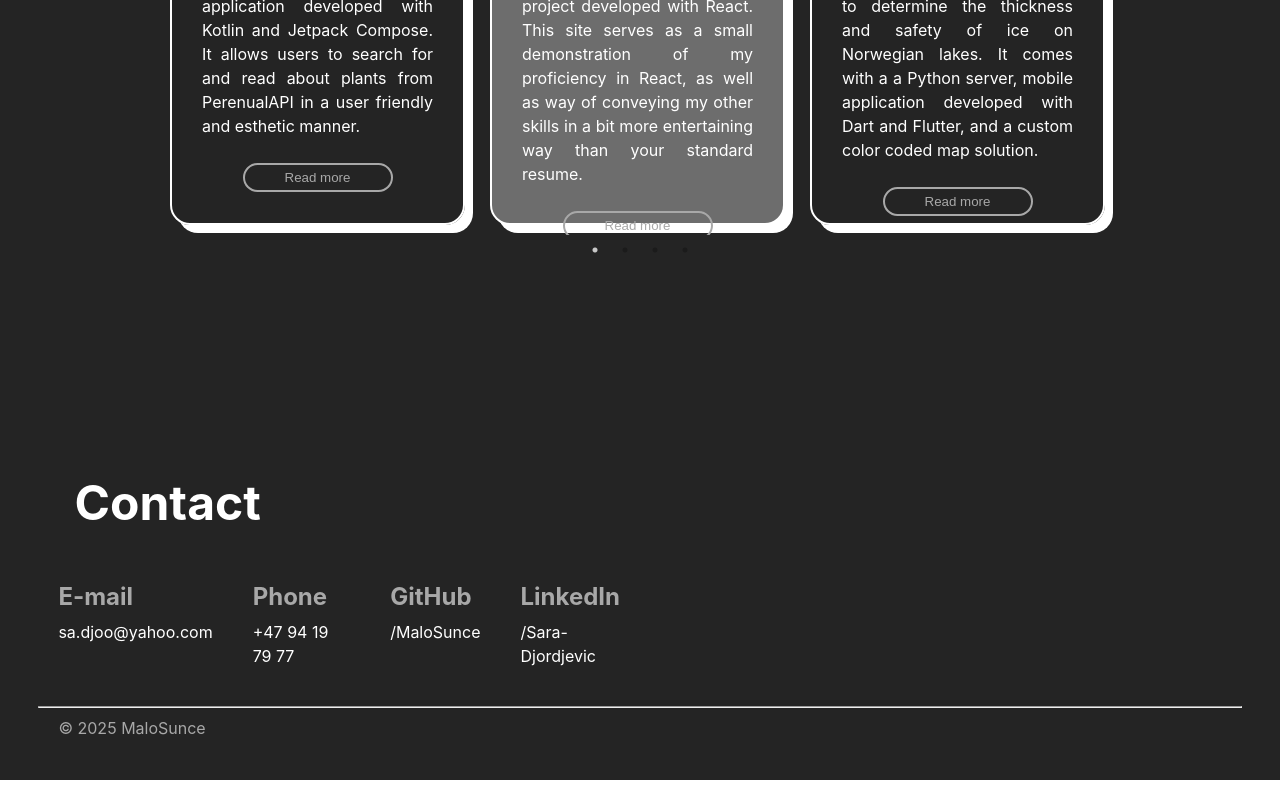
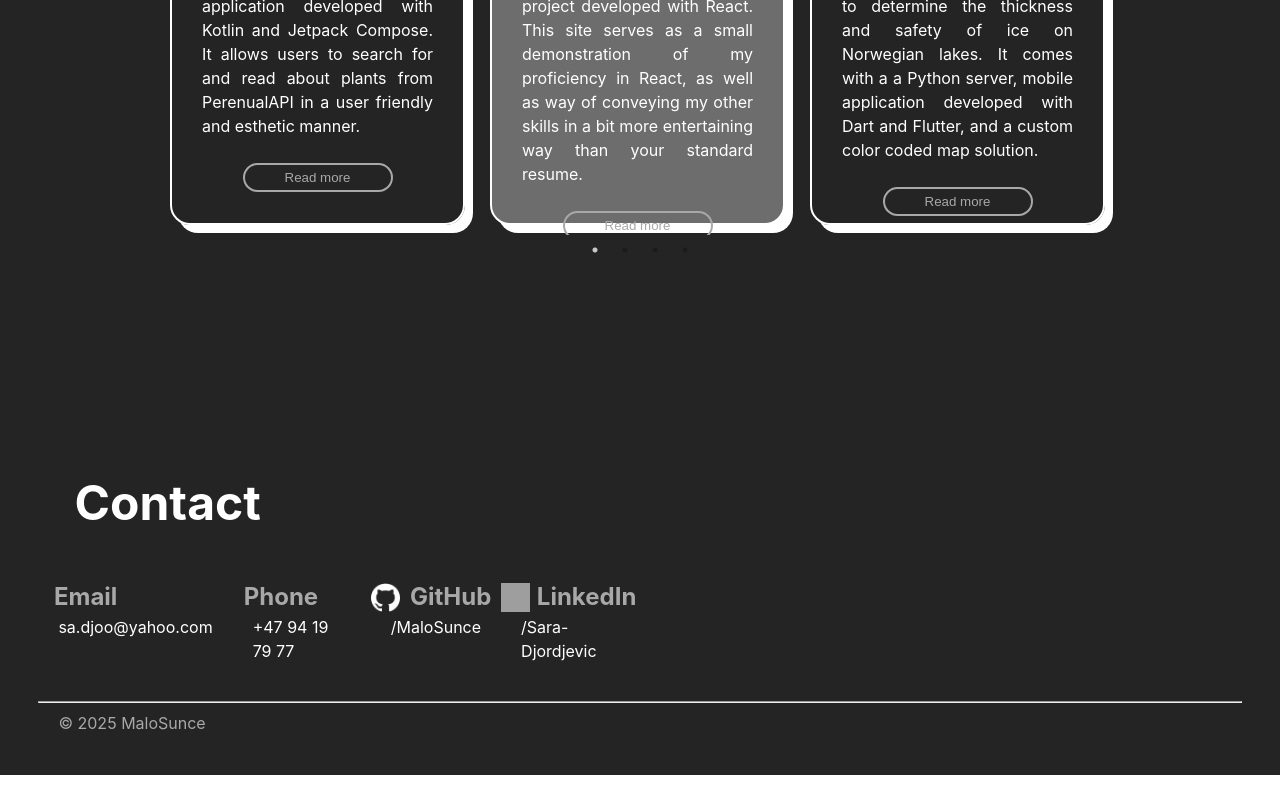
Before and after one commit to MaloSunce/ReactDemo, a React (Vite) app in the folder ReactDemo/: page / in a window 1280 px wide. Shown: the part 3795-4595 px from the top of the page. Built offline with nearby package versions, Linux system fonts and the light colour scheme; grey boxes are pictures that could not be loaded.

Commit message:
update: add github and linkedin icons to footer

```diff
--- a/ReactDemo/src/header-footer/Footer.jsx
+++ b/ReactDemo/src/header-footer/Footer.jsx
@@ -1,4 +1,12 @@
 import './Footer.css'
+import GitHubLogo from "../assets/github.png";
+import LinkedInLogo from "../assets/linkedin.png";
+
+import {library} from '@fortawesome/fontawesome-svg-core'
+import {faPhone, faMailReply} from '@fortawesome/free-solid-svg-icons'
+import {FontAwesomeIcon} from "@fortawesome/react-fontawesome";
+
+library.add(faPhone, faMailReply)
 
 function Footer() {
     return (
@@ -7,19 +15,37 @@ function Footer() {
             <h2 style={{marginLeft: '3%'}}>Contact</h2>
             <div className="ContactInfo">
                 <div className="TitleLink">
-                    <h3>E-mail</h3>
+                    <div style={{display: "flex", flexDirection: "row", alignItems: "center", justifyContent: "start"}}>
+                        <h3 style={{margin: "0 8%"}}>Email</h3>
+                    </div>
                     <p>sa.djoo@yahoo.com</p>
                 </div>
                 <div className="TitleLink">
-                    <h3>Phone</h3>
+                    <div style={{display: "flex", flexDirection: "row", alignItems: "center", justifyContent: "start"}}>
+                        <h3 style={{margin: "0 8%"}}>Phone</h3>
+                    </div>
                     <p>+47 94 19 79 77</p>
                 </div>
                 <div className="TitleLink">
-                    <h3>GitHub</h3>
+                    <div style={{display: "flex", flexDirection: "row", alignItems: "center", justifyContent: "start"}}>
+
+                        <img className="Icons" src={GitHubLogo} alt="GitHub logo"
+                             style={{margin: '0', width: "1.8rem" ,height: "1.8rem"}}></img>
+                        {/*<dir className="Logo"><img src="../assets/sun.png" alt="Sun Icon"> </img></dir>*/}
+
+                        <h3 style={{margin: "0 8%"}}>GitHub</h3>
+                    </div>
                     <p><a href="https://github.com/MaloSunce?tab=repositories" target="_blank">/MaloSunce</a></p>
                 </div>
                 <div className="TitleLink">
-                    <h3>LinkedIn</h3>
+                    <div style={{display: "flex", flexDirection: "row", alignItems: "center", justifyContent: "start"}}>
+
+                        <img className="Icons" src={LinkedInLogo} alt="LinkedIn logo"
+                             style={{margin: '0', width: "1.8rem", height: "1.8rem"}}></img>
+                        {/*<a href="https://www.flaticon.com/free-icons/brightness" title="brightness icons">Brightness icons created by Cap Cool - Flaticon</a>*/}
+
+                        <h3 style={{margin: "0 5%"}}>LinkedIn</h3>
+                    </div>
                     <p><a href="https://www.linkedin.com/in/sara-djordjevic-2b0ab925b/"
                           target="_blank">/Sara-Djordjevic</a></p>
                 </div>
@@ -27,7 +53,11 @@ function Footer() {
 
             <hr className="solid" style={{color: 'var(--accent)'}}/>
 
-            <p style={{paddingBottom: '40px', color: 'var(--text-secondary)', marginTop: '0'}}> &copy; {new Date().getFullYear()} MaloSunce </p>
+            <p style={{
+                paddingBottom: '40px',
+                color: 'var(--text-secondary)',
+                marginTop: '0'
+            }}> &copy; {new Date().getFullYear()} MaloSunce </p>
         </footer>
     );
 }
```
